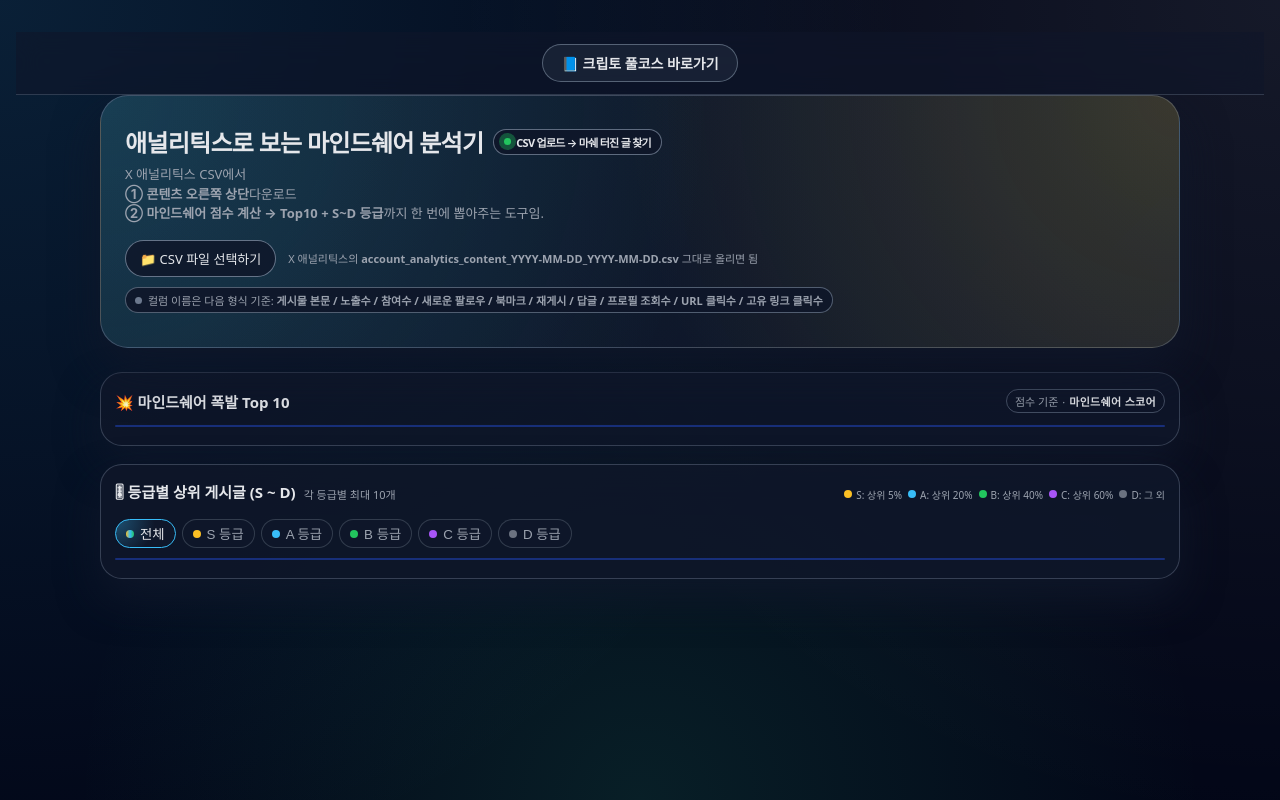
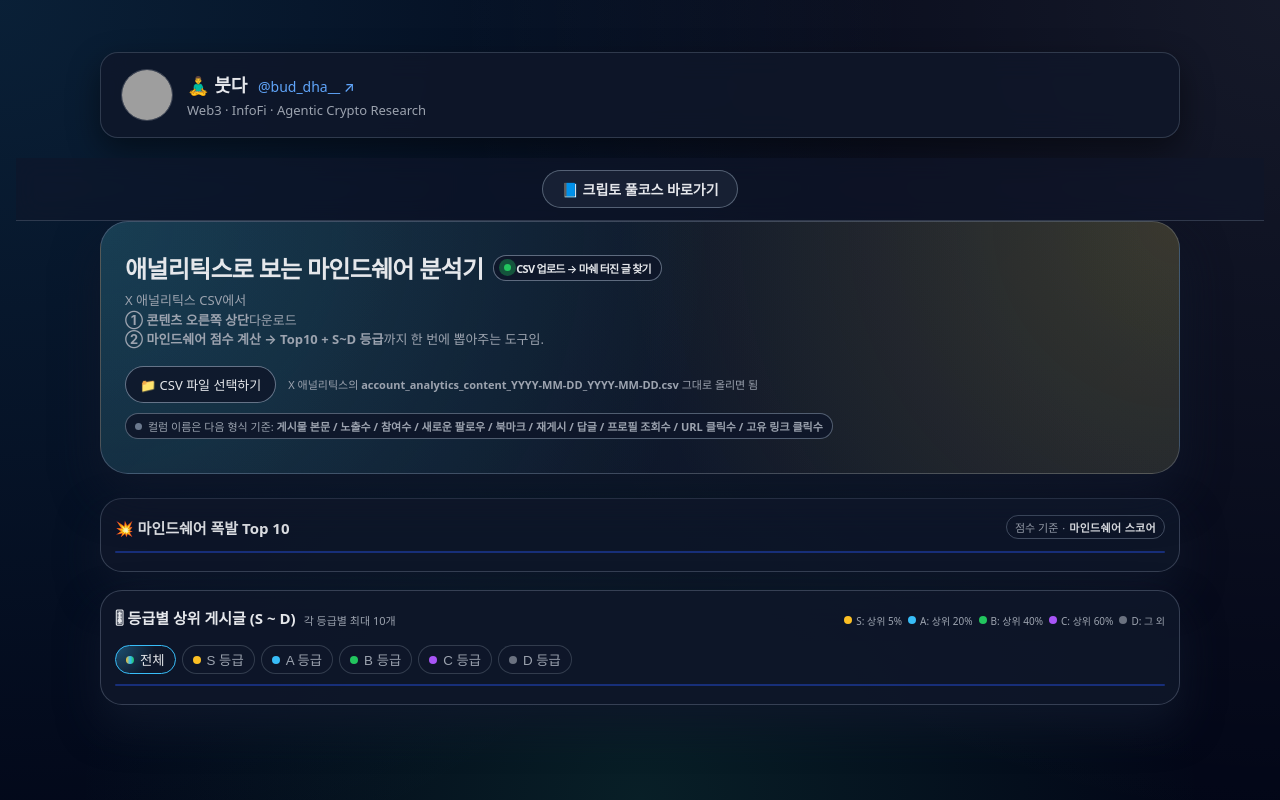
Before and after one commit to buddha913/bud_dha__, a plain HTML site: page index.html in a window 1280 px wide. Drawn offline with nearby package versions, Linux system fonts and the light colour scheme; grey boxes are pictures that could not be loaded.

Commit message:
Update index.html

```diff
--- a/index.html
+++ b/index.html
@@ -484,6 +484,42 @@
   </style>
 </head>
 <body>
+<div style="
+  max-width: 1080px;
+  margin: 0 auto;
+  margin-top: 20px;
+  margin-bottom: 20px;
+  padding: 16px 20px;
+  border-radius: 18px;
+  background: rgba(15,23,42,0.8);
+  border: 1px solid rgba(148,163,184,0.25);
+  backdrop-filter: blur(14px);
+  display: flex;
+  align-items: center;
+  gap: 14px;
+  box-shadow: 0 12px 32px rgba(0,0,0,0.45);
+">
+
+  <!-- 프로필 이미지 -->
+  <img src="https://unavatar.io/twitter/bud_dha__"
+       style="width: 52px; height: 52px; border-radius: 999px; border:1px solid rgba(255,255,255,0.2);" />
+
+  <div style="flex:1;">
+    <div style="font-size:18px; font-weight:700; color:#e5e7eb;">
+      🧘‍♂️ 붓다
+      <a href="https://twitter.com/bud_dha__" target="_blank"
+         style="font-size:14px; font-weight:500; color:#60a5fa; margin-left:6px; text-decoration:none;">
+         @bud_dha__ ↗
+      </a>
+    </div>
+
+    <div style="font-size:13px; color:#9ca3af; margin-top:4px;">
+      Web3 · InfoFi · Agentic Crypto Research
+    </div>
+  </div>
+
+</div>
+
 <nav style="
   width: 100%;
   padding: 12px 0;
```
